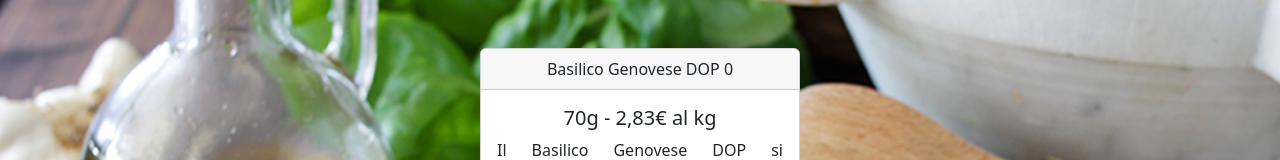
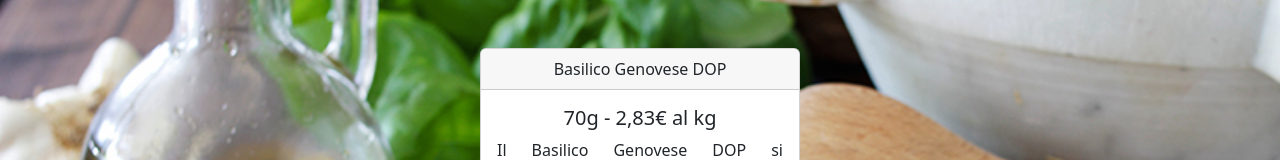
Before and after one commit to Vallerga/login-form-react-exercise, a React (Create React App) app: page /ingrediente in a window 1280 px wide. Shown: the top 160 px of the page. Built offline with nearby package versions, Linux system fonts and the light colour scheme.

Commit message:
minor fix

```diff
--- a/src/components/CardIngrediente.jsx
+++ b/src/components/CardIngrediente.jsx
@@ -13,7 +13,7 @@ const CardIngrediente = () => {
       <div className="position-relative d-flex align-items-center justify-content-center pt-5">
         <img className="position-absolute imgFullScreen" src={require("../assets/pesto.jpg")} alt="pesto" />
         <Card className="w-25 text-center">
-          <Card.Header>{dbBasilico[indiceCard].ingrediente} {indiceCard}</Card.Header>
+          <Card.Header>{dbBasilico[indiceCard].ingrediente}</Card.Header>
           <Card.Body>
             <Card.Title>{dbBasilico[indiceCard].quantità} - {dbBasilico[indiceCard].prezzo}</Card.Title>
             <Card.Text className="justifyCSS">
```
